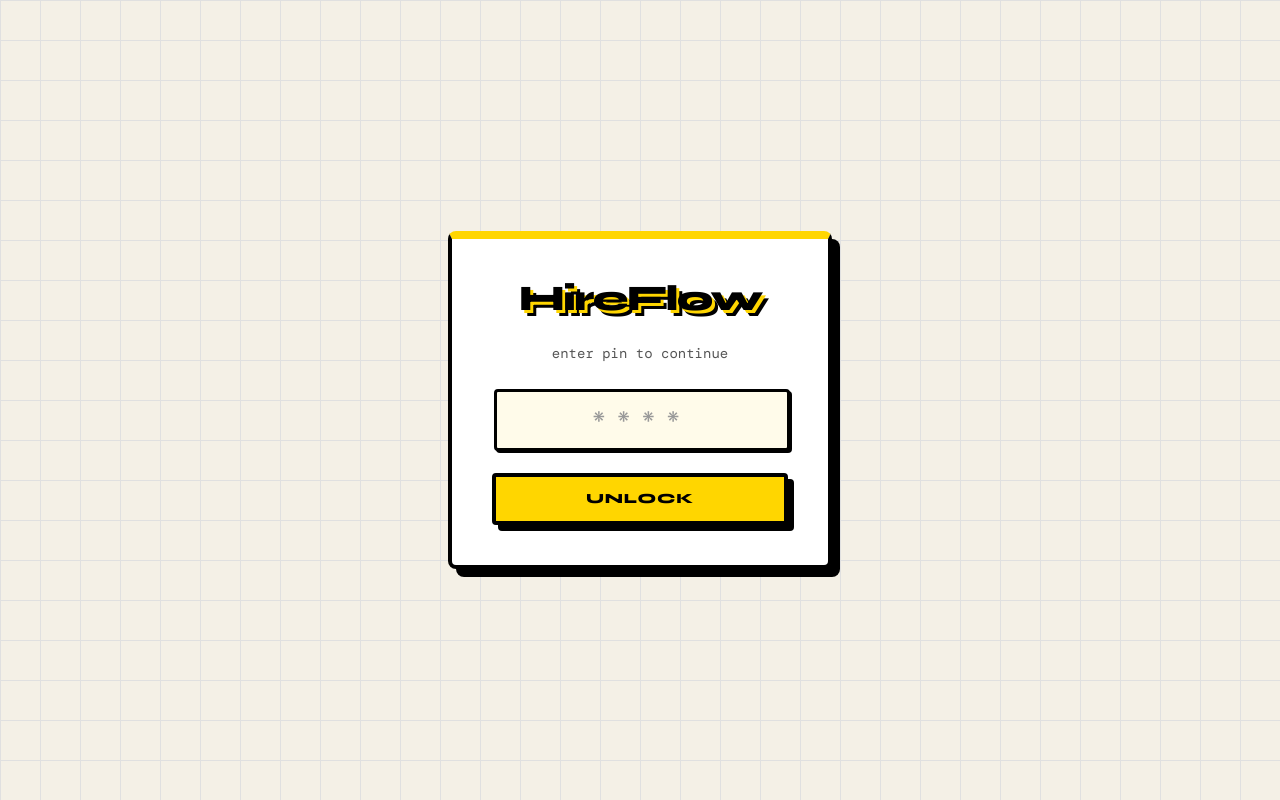
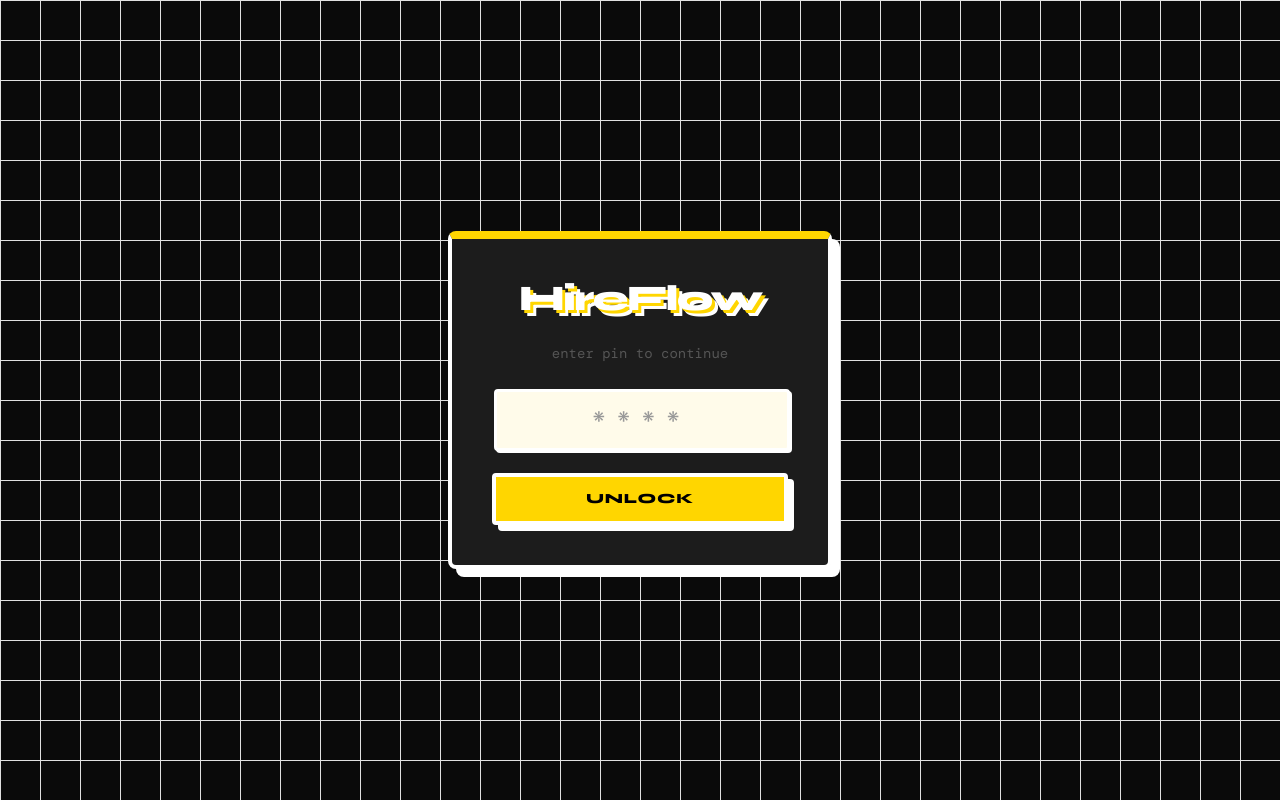
Before and after one commit to Hassan-Ilyas-Virk/Hire-Flow, a Next.js app: page / in a window 1280 px wide. Built offline with nearby package versions, Linux system fonts and the light colour scheme.

Commit message:
style: switch neobrutalism to dark mode

```diff
--- a/app/globals.css
+++ b/app/globals.css
@@ -5,10 +5,10 @@
   --font-body: var(--font-space);
   --font-mono: var(--font-mono);
 
-  /* Brutalist Palette */
-  --color-zblack: #000000;
-  --color-zwhite: #ffffff;
-  --color-zbg: #F4F0E6; /* Off-white/beige background */
+  /* Brutalist Palette - Dark Theme */
+  --color-zblack: #FFFFFF;
+  --color-zwhite: #1C1C1C;
+  --color-zbg: #0A0A0A; /* Very dark background */
 
   /* Primary Brutalist Colors */
   --color-zred: #FF3B30;
@@ -111,7 +111,7 @@ body {
 /* Gen-Z primary button -> Brutalist Solid Button */
 .btn-genz {
   background: var(--color-zyellow);
-  color: var(--color-zblack);
+  color: #000000;
   font-family: var(--font-display), system-ui, sans-serif;
   font-weight: 800;
   text-transform: uppercase;
@@ -202,18 +202,18 @@ body {
 .pill-sending {
   background: var(--color-zyellow);
   border: 3px solid var(--color-zblack);
-  color: var(--color-zblack);
+  color: #000;
   font-weight: 800;
   box-shadow: 3px 3px 0px var(--color-zblack);
 }
 
 /* Number badge colors */
-.num-lime { background: var(--color-zyellow); color: var(--color-zblack); border: 3px solid var(--color-zblack); box-shadow: 3px 3px 0px var(--color-zblack); }
-.num-pink { background: var(--color-zpink); color: var(--color-zblack); border: 3px solid var(--color-zblack); box-shadow: 3px 3px 0px var(--color-zblack); }
+.num-lime { background: var(--color-zyellow); color: #000; border: 3px solid var(--color-zblack); box-shadow: 3px 3px 0px var(--color-zblack); }
+.num-pink { background: var(--color-zpink); color: #000; border: 3px solid var(--color-zblack); box-shadow: 3px 3px 0px var(--color-zblack); }
 .num-cyan { background: var(--color-zblue); color: var(--color-zwhite); border: 3px solid var(--color-zblack); box-shadow: 3px 3px 0px var(--color-zblack); }
 .num-purple { background: var(--color-zpurple); color: var(--color-zwhite); border: 3px solid var(--color-zblack); box-shadow: 3px 3px 0px var(--color-zblack); }
-.num-orange { background: var(--color-zorange); color: var(--color-zblack); border: 3px solid var(--color-zblack); box-shadow: 3px 3px 0px var(--color-zblack); }
-.num-yellow { background: var(--color-zgreen); color: var(--color-zblack); border: 3px solid var(--color-zblack); box-shadow: 3px 3px 0px var(--color-zblack); }
+.num-orange { background: var(--color-zorange); color: #000; border: 3px solid var(--color-zblack); box-shadow: 3px 3px 0px var(--color-zblack); }
+.num-yellow { background: var(--color-zgreen); color: #000; border: 3px solid var(--color-zblack); box-shadow: 3px 3px 0px var(--color-zblack); }
 
 /* Skeleton — blocky loading state */
 @keyframes brutal-shimmer {
@@ -264,7 +264,7 @@ body {
   font-weight: 800;
   text-transform: uppercase;
   letter-spacing: 0.1em;
-  color: var(--color-zblack);
+  color: #000;
   background: var(--color-zyellow);
   padding: 4px 8px;
   border: 2px solid var(--color-zblack);
@@ -302,9 +302,9 @@ body {
   letter-spacing: 0.1em;
   box-shadow: 4px 4px 0px var(--color-zblack);
   border: 3px solid var(--color-zblack) !important;
-  color: var(--color-zblack) !important;
+  color: var(--color-zwhite) !important;
 }
 
 .color-cycle {
-  color: var(--color-zblack);
+  color: #000;
 }
--- a/app/page.tsx
+++ b/app/page.tsx
@@ -190,7 +190,7 @@ export default function Home() {
 
           <p className="text-zblack text-sm sm:text-base max-w-xl leading-relaxed font-bold">
             paste job postings. get ai cover letters. send applications.{" "}
-            <span className="bg-zyellow px-2 py-0.5 border-2 border-zblack shadow-[2px_2px_0px_#000] text-zblack font-black">
+            <span className="bg-zyellow px-2 py-0.5 border-2 border-zblack shadow-[2px_2px_0px_var(--color-zblack)] text-black font-black">
               that&apos;s literally it.
             </span>
           </p>
@@ -557,7 +557,7 @@ export default function Home() {
               className="text-zblack font-bold text-sm max-w-sm mx-auto leading-relaxed"
             >
               paste some job descriptions above and hit{" "}
-              <span className="bg-zyellow border-2 border-zblack text-zblack px-2 py-0.5 shadow-[2px_2px_0px_#000] font-black uppercase text-xs tracking-wider">
+              <span className="bg-zyellow border-2 border-zblack text-black px-2 py-0.5 shadow-[2px_2px_0px_var(--color-zblack)] font-black uppercase text-xs tracking-wider">
                 generate drafts
               </span>{" "}
               to let ai cook
```
